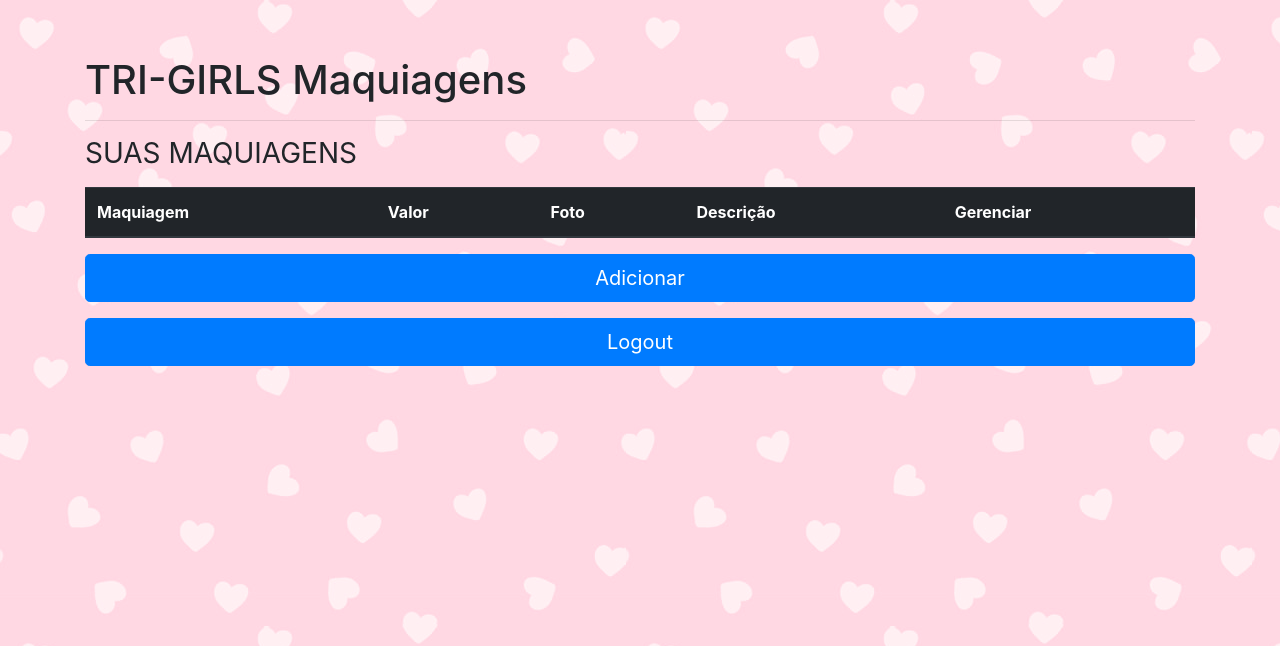
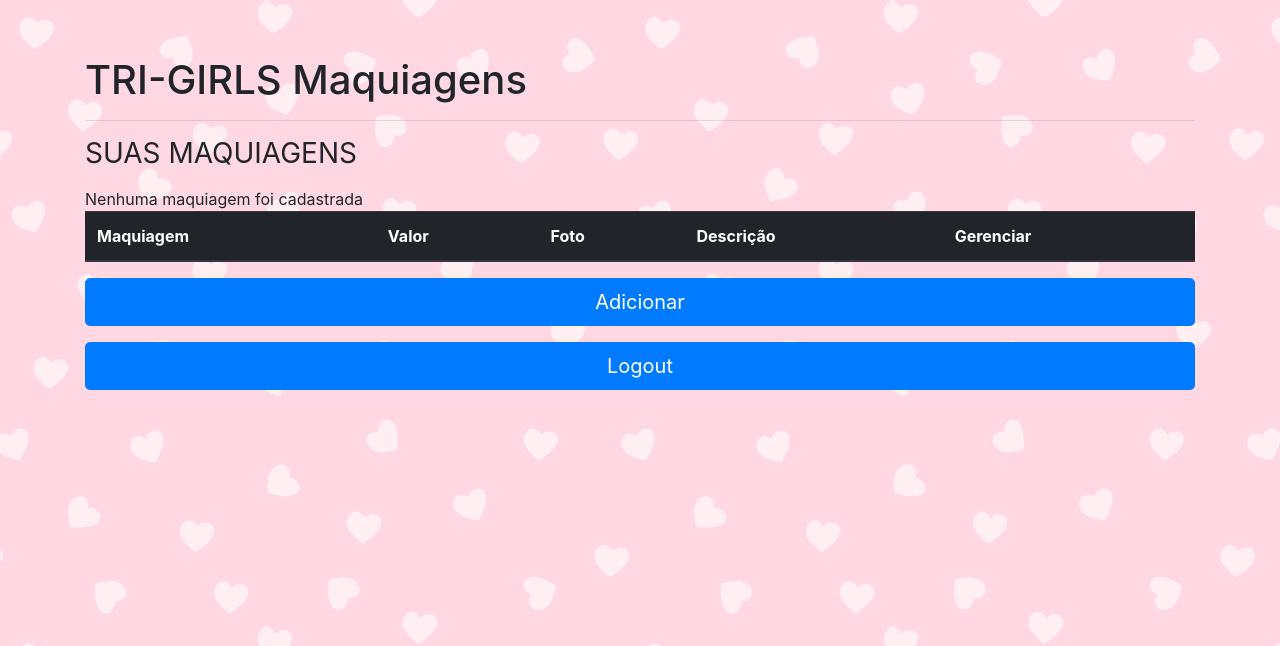
Before and after one commit to brunogomesifrn/info419maquiagem, a Django app: page /usuario/ in a window 1280 px wide. Shown: the top 646 px of the page. Run offline with Django 3.2, Linux system fonts and the light colour scheme; the visitor is signed in with stand-in values (Sample User, id 1); lists and menus that the app fills with data are empty; some libraries are stand-ins or nearby versions.

Commit message:
atualização

```diff
--- a/core/templates/pagina_inicial.html
+++ b/core/templates/pagina_inicial.html
@@ -35,7 +35,6 @@ href="/static/css/css.css">
 <p class="menu">
 <a href="{% url 'login' %}"><button class="btn btn-lg btn-primary " type="submit">Página do Usuário</button></a>
 <a href="{% url 'cadastro' %}"><button class="btn btn-lg btn-primary" type="submit">Cadastre-se</button></a>
-<a href="{% url 'login' %}"><button class="btn btn-lg btn-primary" type="submit">Login</button></a>
 </p>
 
 <div class="row">
--- a/core/templates/usuario.html
+++ b/core/templates/usuario.html
@@ -20,19 +20,21 @@
                 </tr>
               </thead>
               <tbody>
-                {% for lista in lista_Maquiagem %}
+                {% for Maquiagem in lista_Maquiagem %}
                 <tr>
                   <th scope="row">{{Maquiagem.nome}}</th>
                     <td>{{Maquiagem.valor}}</td>
                     <td>{{Maquiagem.Descrição}}</td>
-                    <td>{{Tipo.nome}}</td>
+                    <!--<td>{{Tipo.nome}}</td>-->
                     <td><img src="/foto/{{Maquiagem.foto}}" width="80px" height="100px"></td>
                     <td>
                       <a href="{% url 'editar' Maquiagem.id %}"><button type="button" class="btn btn-info">Editar</button></a>
                       <a href="{% url 'excluir' Maquiagem.id %}"><button type="button" class="btn btn-danger">Excluir</button></a>
                   </td>
+
                 </tr>
-
+                {% empty %}
+                Nenhuma maquiagem foi cadastrada
                 {% endfor %}
 
               </tbody>
```
